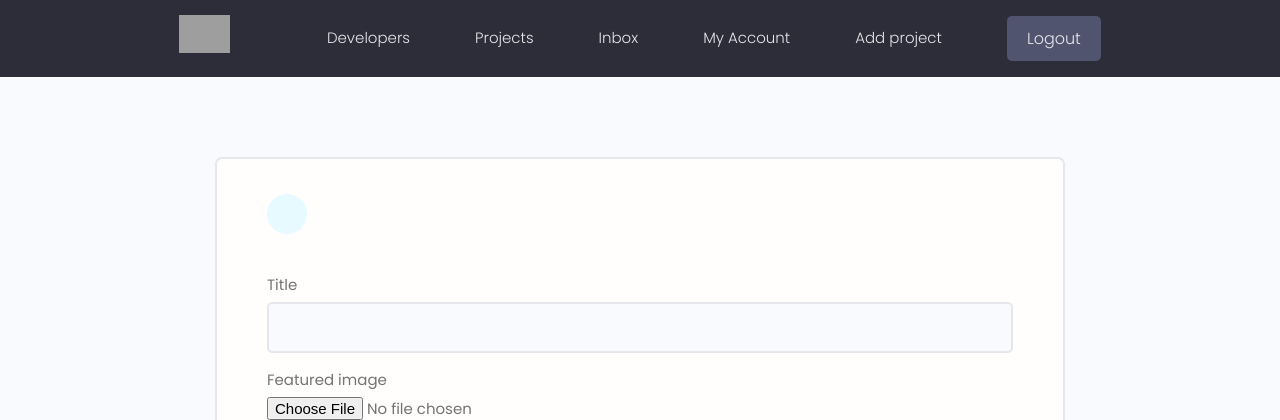
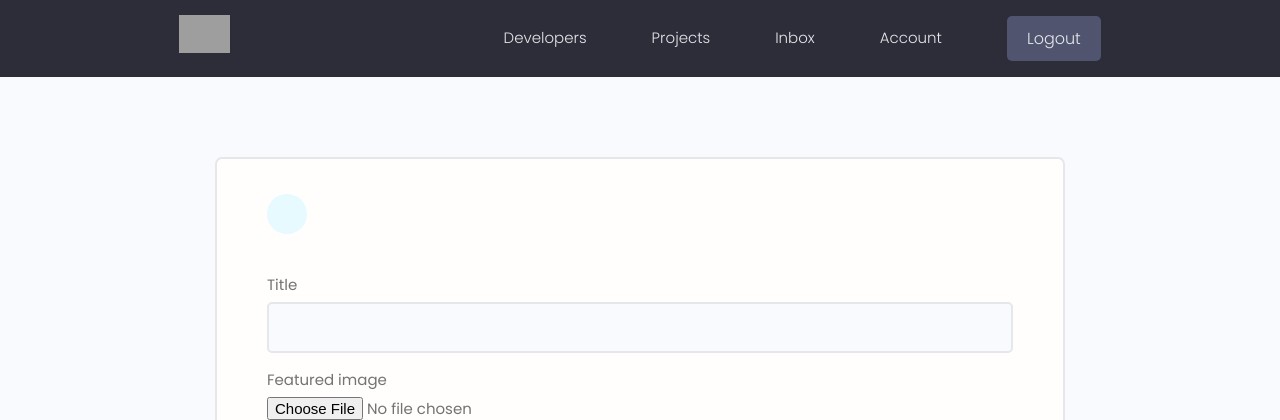
Before and after one commit to KevinVanDerSchans/djangodevs-django, a Django app: page /projects/create-project/ in a window 1280 px wide. Shown: the top 420 px of the page. Run offline with Django 5.2, Linux system fonts and the light colour scheme; the visitor is signed in with stand-in values (Sample User, id 1); data that the repository does not hold is empty; some libraries are stand-ins or nearby versions; grey boxes are pictures that could not be loaded.

Commit message:
Add account url to navbar template

```diff
--- a/templates/navbar.html
+++ b/templates/navbar.html
@@ -22,13 +22,10 @@
         <li class="header__menuItem">
           <a href="">Inbox</a>
         </li>
-        <li class="header__menuItem">
-          <a href="">My Account</a>
-        </li>
 
         {% if request.user.is_authenticated %}
           <li class="header__menuItem">
-            <a href="{% url 'create-project' %}">Add project</a>
+            <a href="{% url 'account' %}">Account</a>
           </li>
 
           <li class="header__menuItem">
```
